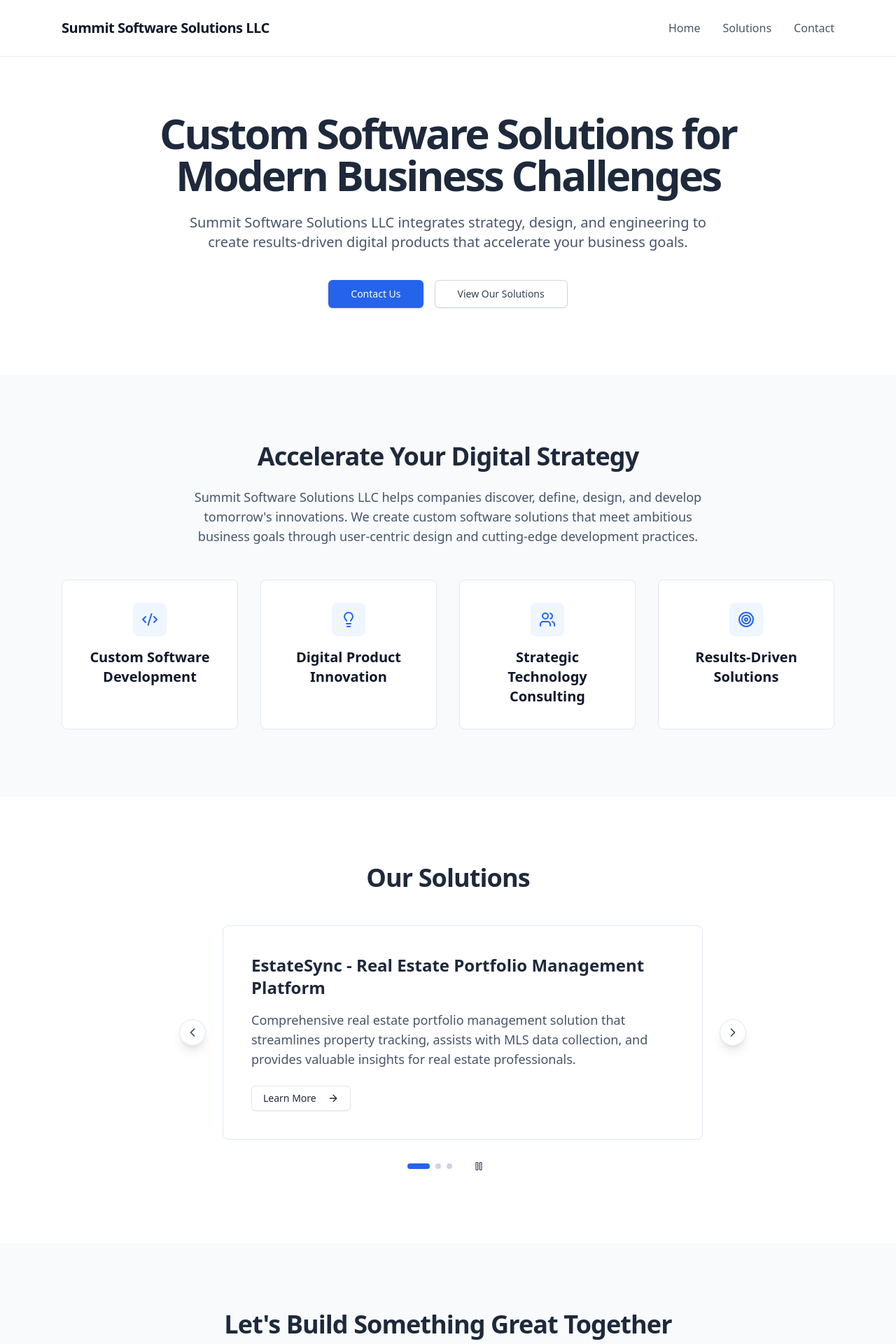
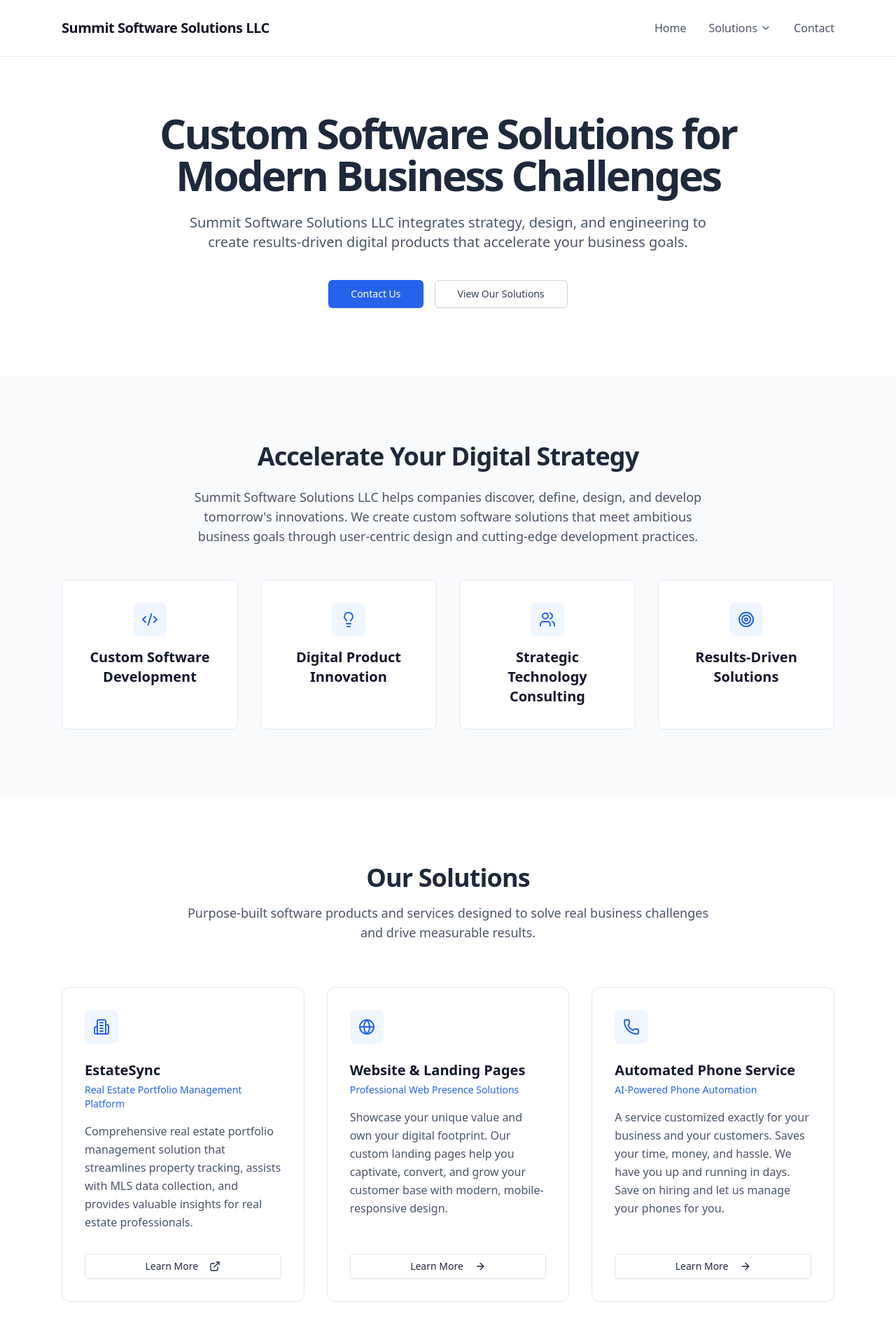
Before and after one commit to ryankolean/summitsoftwaresolutionsllc, a React (Vite) app: page / in a window 1280 px wide. Shown: the top 1920 px of the page at 70% size. Built offline with nearby package versions, Linux system fonts and the light colour scheme.

Commit message:
Updated Solutions.jsx

```diff
--- a/src/components/business/Navigation.jsx
+++ b/src/components/business/Navigation.jsx
@@ -1,30 +1,141 @@
+import { useState, useRef, useEffect } from 'react';
+import { Link } from 'react-router-dom';
+import { ChevronDown, ExternalLink } from 'lucide-react';
+
+const solutions = [
+  {
+    title: 'EstateSync',
+    description: 'Real estate portfolio management',
+    link: 'https://estatesync.app/',
+    isExternal: true,
+  },
+  {
+    title: 'Website & Landing Pages',
+    description: 'Professional web presence solutions',
+    link: '/WebsiteLandingPageServices',
+    isExternal: false,
+  },
+  {
+    title: 'Automated Phone Service',
+    description: 'AI-powered phone automation',
+    link: '/AutomatedPhoneService',
+    isExternal: false,
+  },
+];
+
 export default function Navigation({ scrollToSection }) {
-  const navItems = [
-    { id: 'home', label: 'Home' },
-    { id: 'solutions', label: 'Solutions' },
-    { id: 'contact', label: 'Contact' }
-  ];
+  const [dropdownOpen, setDropdownOpen] = useState(false);
+  const dropdownRef = useRef(null);
+  const timeoutRef = useRef(null);
+
+  useEffect(() => {
+    return () => {
+      if (timeoutRef.current) clearTimeout(timeoutRef.current);
+    };
+  }, []);
+
+  const openDropdown = () => {
+    if (timeoutRef.current) clearTimeout(timeoutRef.current);
+    setDropdownOpen(true);
+  };
+
+  const closeDropdown = () => {
+    timeoutRef.current = setTimeout(() => setDropdownOpen(false), 150);
+  };
 
   return (
     <header className="fixed top-0 left-0 right-0 bg-white/90 backdrop-blur-sm z-50 border-b border-slate-200">
       <div className="max-w-6xl mx-auto px-6">
         <div className="flex justify-between items-center h-20">
-          {/* Logo */}
-          <button onClick={() => scrollToSection('home')} className="text-xl font-semibold text-slate-900 tracking-tight">
+          <button
+            onClick={() => scrollToSection('home')}
+            className="text-xl font-semibold text-slate-900 tracking-tight"
+          >
             Summit Software Solutions LLC
           </button>
 
-          {/* Navigation */}
           <nav className="flex items-center space-x-8">
-            {navItems.map(item => (
+            <button
+              onClick={() => scrollToSection('home')}
+              className="text-slate-600 hover:text-blue-600 transition-colors duration-200"
+            >
+              Home
+            </button>
+
+            <div
+              ref={dropdownRef}
+              className="relative"
+              onMouseEnter={openDropdown}
+              onMouseLeave={closeDropdown}
+            >
               <button
-                key={item.id}
-                onClick={() => scrollToSection(item.id)}
-                className="text-slate-600 hover:text-blue-600 transition-colors duration-200"
+                onClick={() => scrollToSection('solutions')}
+                className="flex items-center gap-1 text-slate-600 hover:text-blue-600 transition-colors duration-200"
               >
-                {item.label}
+                Solutions
+                <ChevronDown
+                  className={`w-4 h-4 transition-transform duration-200 ${
+                    dropdownOpen ? 'rotate-180' : ''
+                  }`}
+                />
               </button>
-            ))}
+
+              <div
+                className={`absolute top-full right-0 mt-2 w-72 bg-white rounded-lg border border-slate-200 shadow-xl overflow-hidden transition-all duration-200 origin-top ${
+                  dropdownOpen
+                    ? 'opacity-100 scale-y-100 translate-y-0'
+                    : 'opacity-0 scale-y-95 -translate-y-1 pointer-events-none'
+                }`}
+              >
+                <div className="p-2">
+                  {solutions.map((solution) =>
+                    solution.isExternal ? (
+                      <a
+                        key={solution.title}
+                        href={solution.link}
+                        target="_blank"
+                        rel="noopener noreferrer"
+                        className="flex items-start gap-3 px-3 py-3 rounded-md hover:bg-slate-50 transition-colors group"
+                      >
+                        <div className="flex-1 min-w-0">
+                          <div className="flex items-center gap-1.5">
+                            <span className="text-sm font-medium text-slate-900 group-hover:text-blue-600 transition-colors">
+                              {solution.title}
+                            </span>
+                            <ExternalLink className="w-3 h-3 text-slate-400" />
+                          </div>
+                          <p className="text-xs text-slate-500 mt-0.5">
+                            {solution.description}
+                          </p>
+                        </div>
+                      </a>
+                    ) : (
+                      <Link
+                        key={solution.title}
+                        to={solution.link}
+                        className="flex items-start gap-3 px-3 py-3 rounded-md hover:bg-slate-50 transition-colors group"
+                      >
+                        <div className="flex-1 min-w-0">
+                          <span className="text-sm font-medium text-slate-900 group-hover:text-blue-600 transition-colors">
+                            {solution.title}
+                          </span>
+                          <p className="text-xs text-slate-500 mt-0.5">
+                            {solution.description}
+                          </p>
+                        </div>
+                      </Link>
+                    )
+                  )}
+                </div>
+              </div>
+            </div>
+
+            <button
+              onClick={() => scrollToSection('contact')}
+              className="text-slate-600 hover:text-blue-600 transition-colors duration-200"
+            >
+              Contact
+            </button>
           </nav>
         </div>
       </div>
--- a/src/components/business/Solutions.jsx
+++ b/src/components/business/Solutions.jsx
@@ -1,174 +1,97 @@
-import { useState, useEffect } from 'react';
 import { Button } from '@/components/ui/button';
-import { ArrowRight, ChevronLeft, ChevronRight, Pause, Play } from 'lucide-react';
+import { ArrowRight, ExternalLink, Building2, Globe, Phone } from 'lucide-react';
 import { Link } from 'react-router-dom';
 
-export default function Solutions() {
 const solutions = [
   {
     id: 1,
-      title: 'EstateSync - Real Estate Portfolio Management Platform',
-      description: 'Comprehensive real estate portfolio management solution that streamlines property tracking, assists with MLS data collection, and provides valuable insights for real estate professionals.',
+    title: 'EstateSync',
+    subtitle: 'Real Estate Portfolio Management Platform',
+    description:
+      'Comprehensive real estate portfolio management solution that streamlines property tracking, assists with MLS data collection, and provides valuable insights for real estate professionals.',
+    icon: Building2,
     link: 'https://estatesync.app/',
-      isExternal: true
+    isExternal: true,
   },
   {
     id: 2,
-      title: 'Custom Landing Page',
-      description: 'Showcase your unique value and own your digital footprint—our custom landing pages help you captivate, convert, and grow your customer base!',
+    title: 'Website & Landing Pages',
+    subtitle: 'Professional Web Presence Solutions',
+    description:
+      'Showcase your unique value and own your digital footprint. Our custom landing pages help you captivate, convert, and grow your customer base with modern, mobile-responsive design.',
+    icon: Globe,
     link: '/WebsiteLandingPageServices',
-      isExternal: false
+    isExternal: false,
   },
   {
     id: 3,
     title: 'Automated Phone Service',
-      description: 'Service that is customized exactly for your business and your customers. Saves your time, money, and hassle! We have you up and running in days. Save on hiring and let us manage your phones for you!',
+    subtitle: 'AI-Powered Phone Automation',
+    description:
+      'A service customized exactly for your business and your customers. Saves your time, money, and hassle. We have you up and running in days. Save on hiring and let us manage your phones for you.',
+    icon: Phone,
     link: '/AutomatedPhoneService',
-      isExternal: false
-    }
+    isExternal: false,
+  },
 ];
 
-  const [currentIndex, setCurrentIndex] = useState(0);
-  const [isAutoPlaying, setIsAutoPlaying] = useState(true);
-
-  useEffect(() => {
-    if (!isAutoPlaying) return;
-
-    const interval = setInterval(() => {
-      setCurrentIndex((prev) => (prev + 1) % solutions.length);
-    }, 8000);
-
-    return () => clearInterval(interval);
-  }, [isAutoPlaying, solutions.length]);
-
-  const goToPrevious = () => {
-    setCurrentIndex((prev) => (prev - 1 + solutions.length) % solutions.length);
-  };
-
-  const goToNext = () => {
-    setCurrentIndex((prev) => (prev + 1) % solutions.length);
-  };
-
-  const goToSlide = (index) => {
-    setCurrentIndex(index);
-  };
-
-  const toggleAutoPlay = () => {
-    setIsAutoPlaying(!isAutoPlaying);
-  };
-
+export default function Solutions() {
   return (
     <section id="solutions" className="py-24">
       <div className="max-w-6xl mx-auto px-6">
-        <div className="text-center max-w-3xl mx-auto mb-12">
-          <h2 className="text-4xl font-bold tracking-tight mb-6">
+        <div className="text-center max-w-3xl mx-auto mb-16">
+          <h2 className="text-4xl font-bold tracking-tight mb-4">
             Our Solutions
           </h2>
+          <p className="text-lg text-slate-600">
+            Purpose-built software products and services designed to solve real
+            business challenges and drive measurable results.
+          </p>
         </div>
 
-        <div className="max-w-3xl mx-auto relative flex items-center gap-6">
-          <button
-            onClick={goToPrevious}
-            className="flex-shrink-0 bg-white hover:bg-slate-50 border border-slate-200 rounded-full p-2 shadow-lg transition-all hover:scale-110 focus:outline-none focus:ring-2 focus:ring-blue-600 focus:ring-offset-2"
-            aria-label="Previous solution"
-          >
-            <ChevronLeft className="w-5 h-5 text-slate-700" />
-          </button>
-
-          <div
-            className="flex-1 relative"
-            role="region"
-            aria-label="Solutions carousel"
-            aria-live="polite"
-          >
-            <div className="overflow-hidden rounded-lg border border-slate-200">
-              <div
-                className="flex transition-transform duration-700 ease-in-out"
-                style={{ transform: `translateX(-${currentIndex * 100}%)` }}
-              >
-                {solutions.map((solution, index) => (
+        <div className="grid md:grid-cols-3 gap-8">
+          {solutions.map((solution) => (
             <div
               key={solution.id}
-                    className="min-w-full p-10"
-                    role="group"
-                    aria-roledescription="slide"
-                    aria-label={`Slide ${index + 1} of ${solutions.length}`}
+              className="group relative bg-white border border-slate-200 rounded-xl p-8 flex flex-col hover:border-blue-200 hover:shadow-lg transition-all duration-300"
             >
-                    <h3 className="text-2xl font-bold mb-4">
+              <div className="w-12 h-12 bg-blue-50 rounded-lg flex items-center justify-center mb-6 group-hover:bg-blue-100 transition-colors duration-300">
+                <solution.icon className="w-6 h-6 text-blue-600" />
+              </div>
+
+              <h3 className="text-xl font-bold text-slate-900 mb-1">
                 {solution.title}
               </h3>
-                    <p className="text-lg text-slate-600 mb-6">
+              <p className="text-sm font-medium text-blue-600 mb-4">
+                {solution.subtitle}
+              </p>
+              <p className="text-slate-600 leading-relaxed mb-8 flex-1">
                 {solution.description}
               </p>
-                    {solution.link && (
-                      <Button asChild variant="outline">
+
               {solution.isExternal ? (
+                <Button asChild variant="outline" className="w-full">
                   <a
                     href={solution.link}
                     target="_blank"
                     rel="noopener noreferrer"
-                            tabIndex={currentIndex === index ? 0 : -1}
                   >
                     Learn More
-                            <ArrowRight className="ml-2 w-4 h-4" />
+                    <ExternalLink className="ml-2 w-4 h-4" />
                   </a>
+                </Button>
               ) : (
-                          <Link
-                            to={solution.link}
-                            tabIndex={currentIndex === index ? 0 : -1}
-                          >
+                <Button asChild variant="outline" className="w-full">
+                  <Link to={solution.link}>
                     Learn More
                     <ArrowRight className="ml-2 w-4 h-4" />
                   </Link>
-                        )}
                 </Button>
               )}
             </div>
           ))}
         </div>
       </div>
-          </div>
-
-          <button
-            onClick={goToNext}
-            className="flex-shrink-0 bg-white hover:bg-slate-50 border border-slate-200 rounded-full p-2 shadow-lg transition-all hover:scale-110 focus:outline-none focus:ring-2 focus:ring-blue-600 focus:ring-offset-2"
-            aria-label="Next solution"
-          >
-            <ChevronRight className="w-5 h-5 text-slate-700" />
-          </button>
-        </div>
-
-        <div className="flex items-center justify-center gap-4 mt-6">
-          <div className="flex gap-2" role="tablist" aria-label="Solution indicators">
-            {solutions.map((_, index) => (
-              <button
-                key={index}
-                onClick={() => goToSlide(index)}
-                className={`transition-all duration-300 rounded-full focus:outline-none focus:ring-2 focus:ring-blue-600 focus:ring-offset-2 ${
-                  index === currentIndex
-                    ? 'w-8 h-2 bg-blue-600'
-                    : 'w-2 h-2 bg-slate-300 hover:bg-slate-400'
-                }`}
-                role="tab"
-                aria-selected={index === currentIndex}
-                aria-label={`Go to solution ${index + 1}`}
-              />
-            ))}
-          </div>
-
-          <button
-            onClick={toggleAutoPlay}
-            className="ml-2 p-1.5 rounded-full hover:bg-slate-100 transition-colors focus:outline-none focus:ring-2 focus:ring-blue-600 focus:ring-offset-2"
-            aria-label={isAutoPlaying ? 'Pause auto-rotation' : 'Resume auto-rotation'}
-          >
-            {isAutoPlaying ? (
-              <Pause className="w-4 h-4 text-slate-600" />
-            ) : (
-              <Play className="w-4 h-4 text-slate-600" />
-            )}
-          </button>
-        </div>
-      </div>
     </section>
   );
 }
```
Lines whose indentation alone changed are shown as unchanged.
